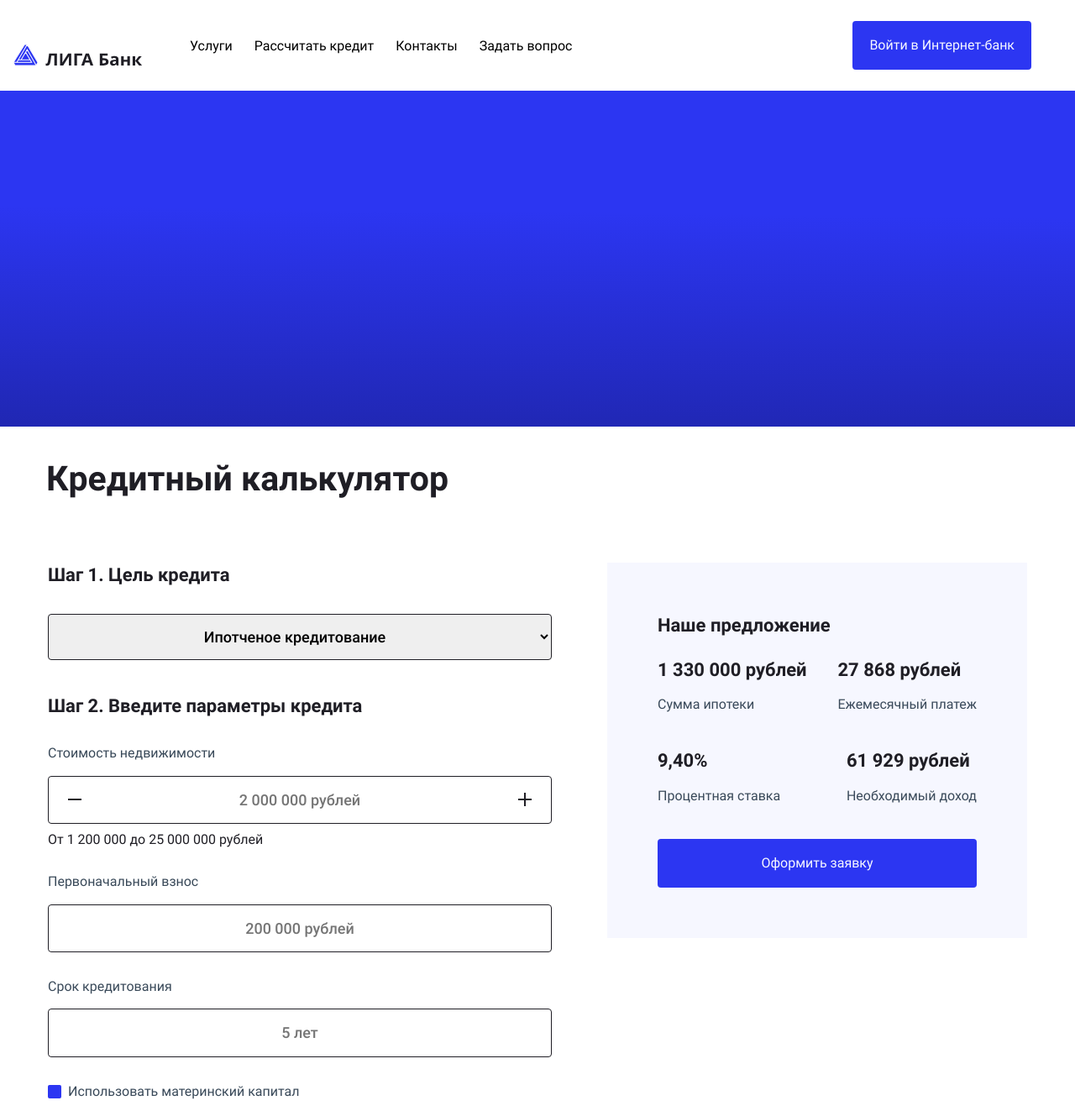
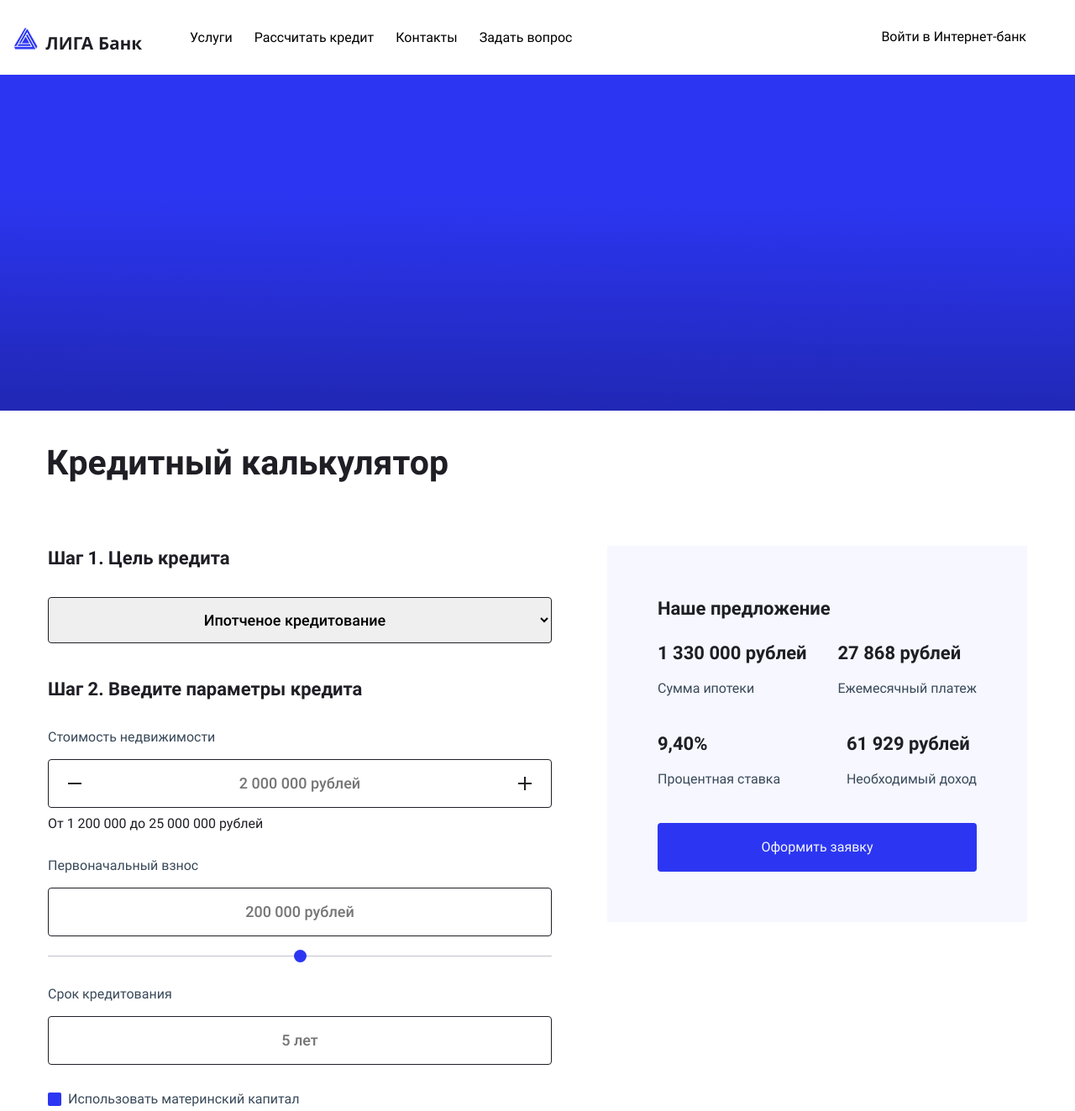
Before and after one commit to ZinchAndrey/liga-bank, a website: page source/index.html in a window 1280 px wide. Shown: the top 1323 px of the page at 84% size. Drawn offline with nearby package versions, Linux system fonts and the light colour scheme; files that its build step writes are made by us from their sources.

Commit message:
Добавляет стилизованный ползунок в первоначальный взнос

```diff
--- a/source/index.html
+++ b/source/index.html
@@ -24,7 +24,7 @@
           <li class="nav__item"><a href="#">Контакты</a></li>
           <li class="nav__item"><a href="#">Задать вопрос</a></li>
         </ul>
-        <button class="page-header__login button">Войти в Интернет-банк</button>
+        <button class="page-header__login">Войти в Интернет-банк</button>
       </div>
     </header>
     <main>
@@ -58,8 +58,10 @@
                 <div class="credit__first-payment-block">
                   <label for="credit__first-payment">Первоначальный взнос</label>
                   <input type="text" id="credit__first-payment" placeholder="200 000 рублей">
-                  <!-- div.credit__first-payment -->
-                </div>
+                  <div class="credit__first-payment-slider">
+                    <input type="range" min="10" max="100" step="5">
+                  </div>
+                  </div>
                 <div class="credit__time-block">
                   <label for="credit__time">Срок кредитования</label>
                   <input type="text" id="credit__time" placeholder="5 лет">
--- a/source/sass/blocks/credit.scss
+++ b/source/sass/blocks/credit.scss
@@ -103,6 +103,38 @@ select {
   margin-bottom: 30px;
 }
 
+// стилизация ползунка  https://www.knlnt.com/les?id=54
+// необходимо добавить для moz и opera
+.credit__first-payment-slider {
+  margin-top: 10px;
+
+  input {
+    /* stylelint-disable */
+    -webkit-appearance: none;
+    width: 100%;
+    height: 1px;
+    padding: 0;
+    outline: none;
+    border: none;
+    background-color: $grey-slider;
+
+    &::-webkit-slider-thumb {
+      -webkit-appearance: none;
+      width: 15px;
+      height: 15px;
+      border-radius: 50%;
+      background-color: $blue;
+      cursor: pointer;
+      transition: 0.5s;
+      /* stylelint-enable */
+
+      &:hover {
+        background-color: lighten($blue, 10%);
+      }
+    }
+  }
+}
+
 .credit__time-block {
   margin-bottom: 30px;
 }
--- a/source/sass/blocks/page-header.scss
+++ b/source/sass/blocks/page-header.scss
@@ -23,6 +23,8 @@
 .page-header__login {
   margin-left: auto;
   margin-right: 37px;
+  background-color: inherit;
+  border: none;
 
   @include hover-effect;
 
--- a/source/sass/variables.scss
+++ b/source/sass/variables.scss
@@ -11,6 +11,7 @@ $grey: #f6f7ff;
 $grey-text: #707c87;
 $dark-grey-text: #394959;
 $grey-border: #c4c4c4;
+$grey-slider: #c1c2ca;
 
 @mixin button-style-none() {
   border: none;
```
Also changed, not shown: build/css/style.min.css, build/index.html, 1 other file.
